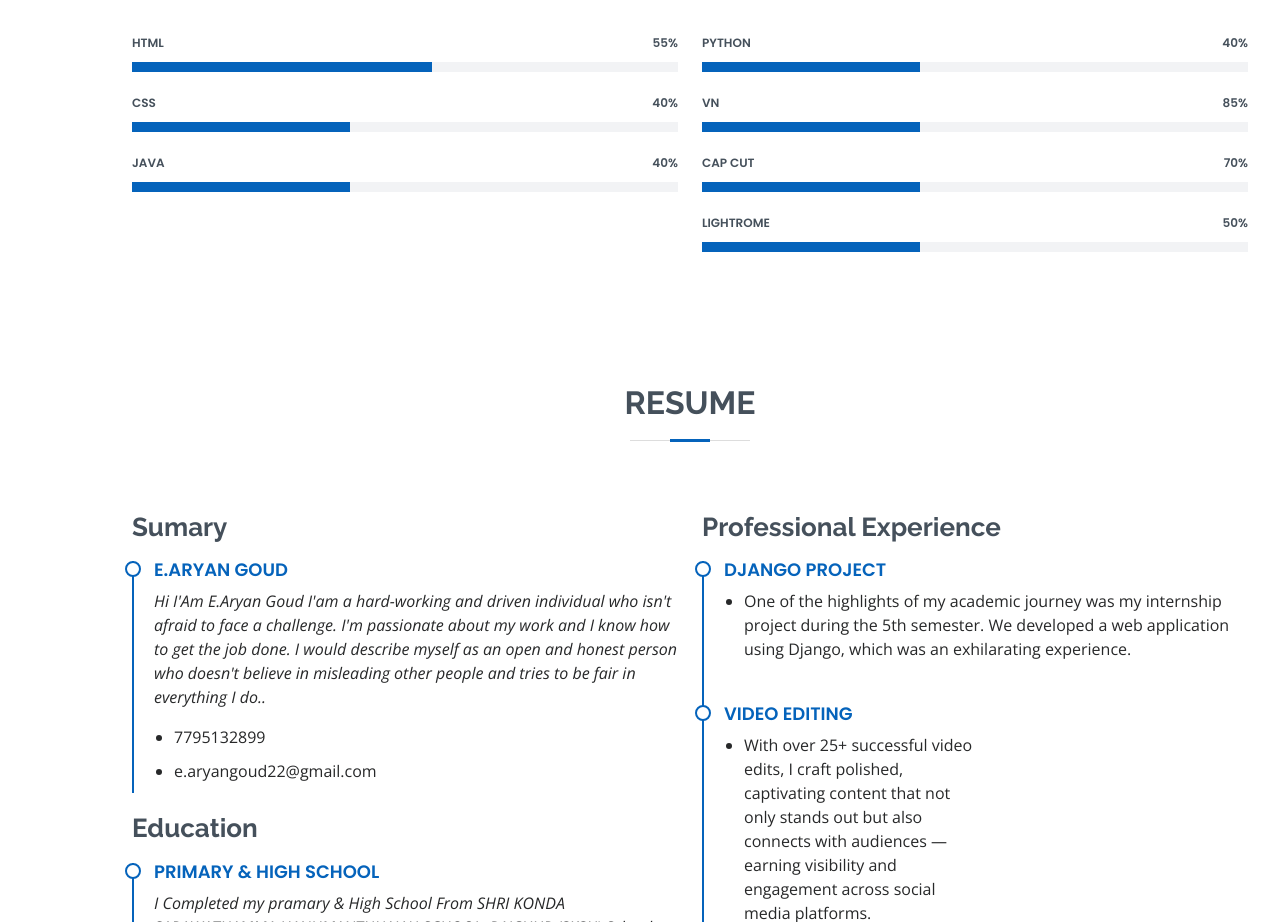
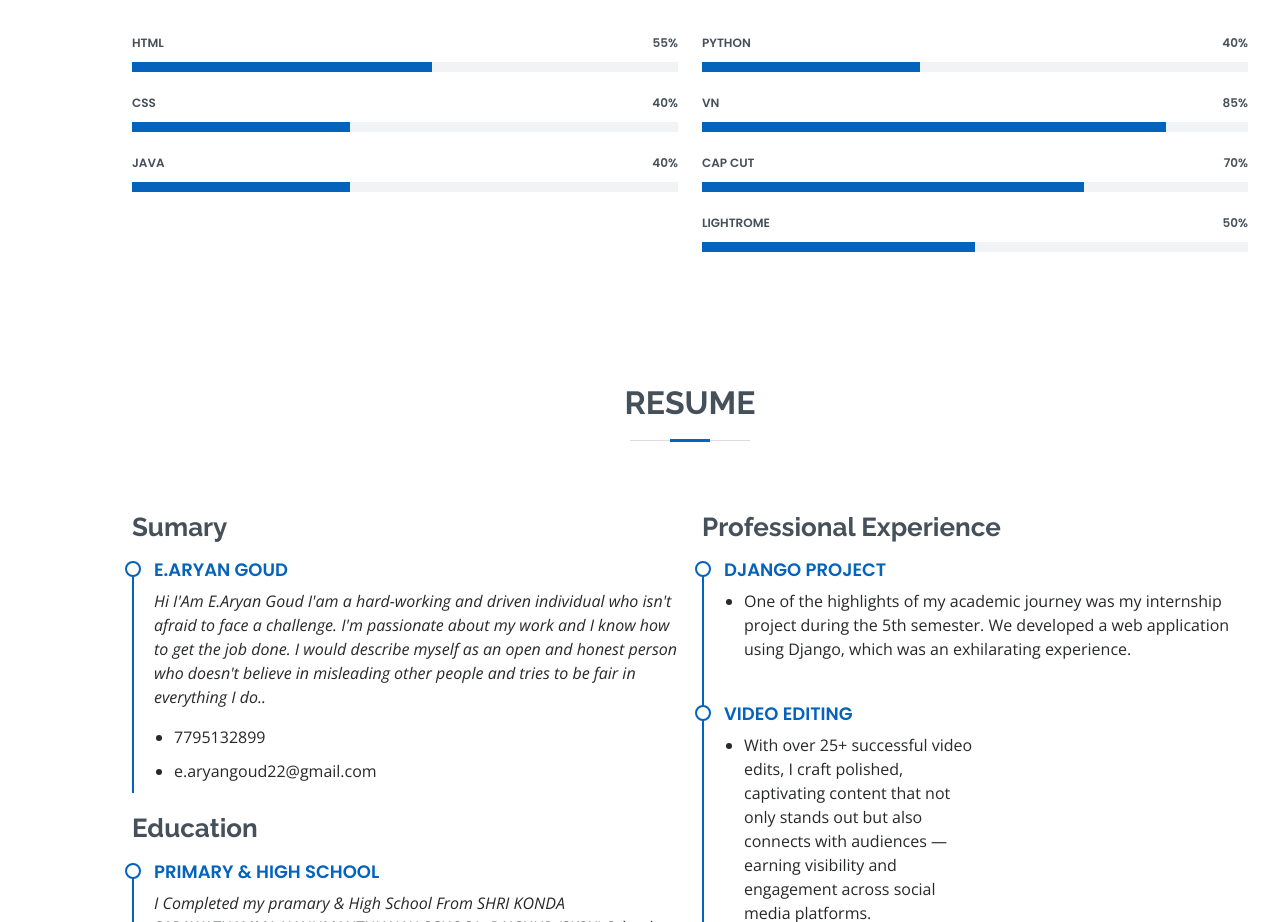
Before and after one commit to Earyan4/portfolio, a plain HTML site: page index.html in a window 1280 px wide. Shown: the part 1560-2482 px from the top of the page. Drawn offline with nearby package versions, Linux system fonts and the light colour scheme.

Commit message:
Update progress bar values for skills

```diff
--- a/index.html
+++ b/index.html
@@ -164,21 +164,21 @@ Always eager to learn and create, I’m constantly looking for ways to combine m
              <div class="progress">
               <span class="skill">VN <i class="val">85%</i></span>
               <div class="progress-bar-wrap">
-                <div class="progress-bar" role="progressbar" aria-valuenow="40" aria-valuemin="0" aria-valuemax="100"></div>
+                <div class="progress-bar" role="progressbar" aria-valuenow="85" aria-valuemin="0" aria-valuemax="100"></div>
               </div>
             </div>
 
              <div class="progress">
               <span class="skill">Cap Cut <i class="val">70%</i></span>
               <div class="progress-bar-wrap">
-                <div class="progress-bar" role="progressbar" aria-valuenow="40" aria-valuemin="0" aria-valuemax="100"></div>
+                <div class="progress-bar" role="progressbar" aria-valuenow="70" aria-valuemin="0" aria-valuemax="100"></div>
               </div>
             </div>
 
              <div class="progress">
               <span class="skill">Lightrome <i class="val">50%</i></span>
               <div class="progress-bar-wrap">
-                <div class="progress-bar" role="progressbar" aria-valuenow="40" aria-valuemin="0" aria-valuemax="100"></div>
+                <div class="progress-bar" role="progressbar" aria-valuenow="50" aria-valuemin="0" aria-valuemax="100"></div>
               </div>
             </div>
 
```
